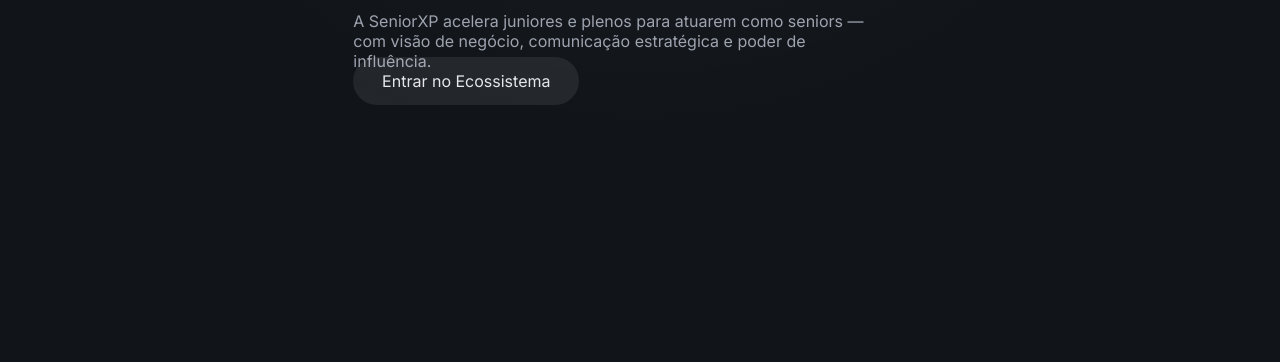
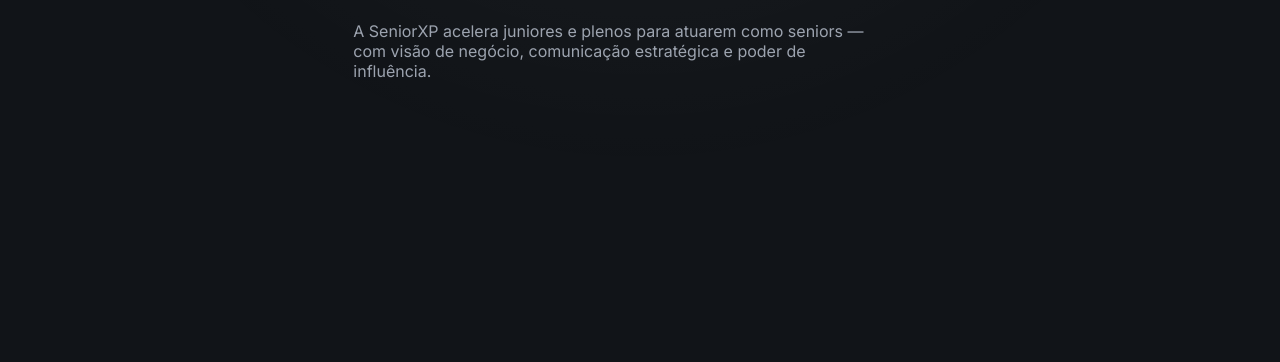
Before and after one commit to lucascastilho-dev/site-SeniorXP, a plain HTML site: page index.html in a window 1280 px wide. Shown: the part 438-800 px from the top of the page. Drawn offline with Linux system fonts and the light colour scheme.

Commit message:
Update index.html

```diff
--- a/index.html
+++ b/index.html
@@ -44,7 +44,7 @@
         A SeniorXP acelera juniores e plenos para atuarem como seniors —
         com visão de negócio, comunicação estratégica e poder de influência.
       </p>
-      <a href="#" class="cta">Entrar no Ecossistema</a>
+      <!--<a href="#" class="cta">Entrar no Ecossistema</a>-->
     </div>
   </header>
 
```
